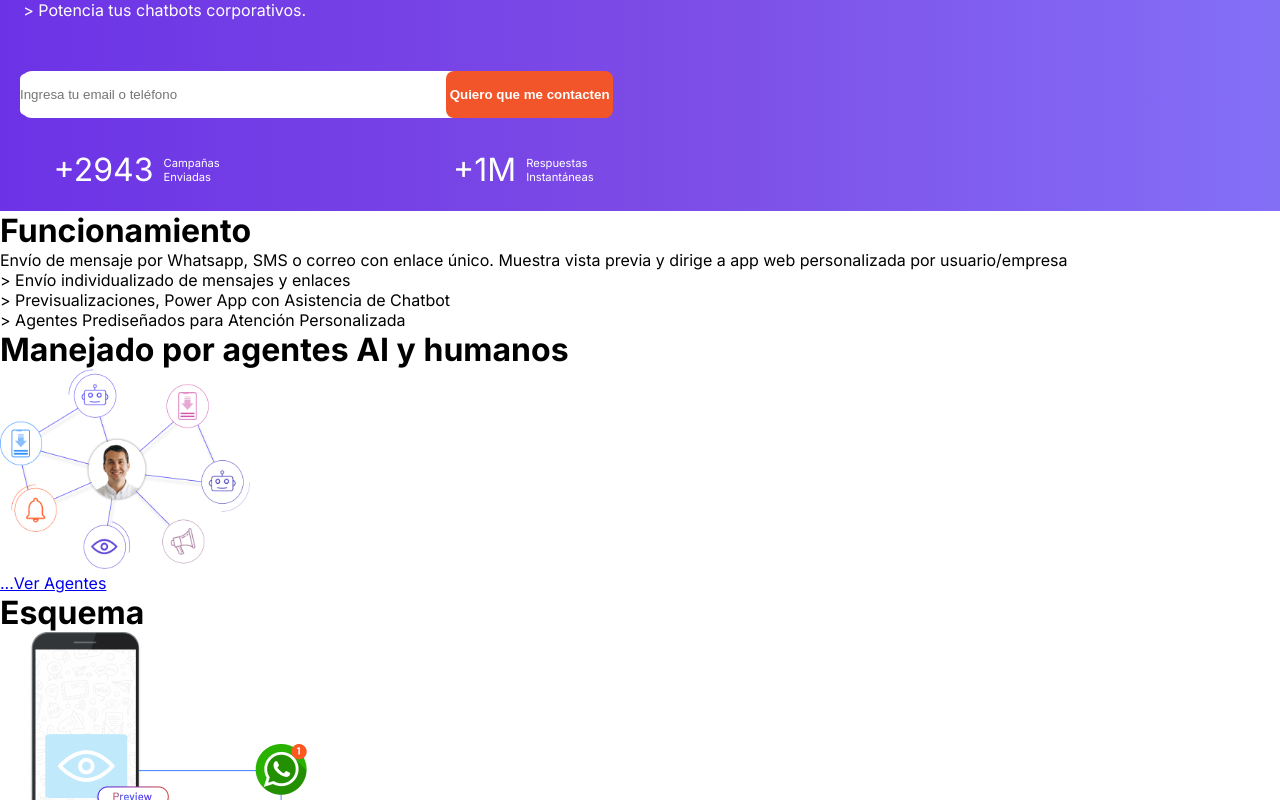
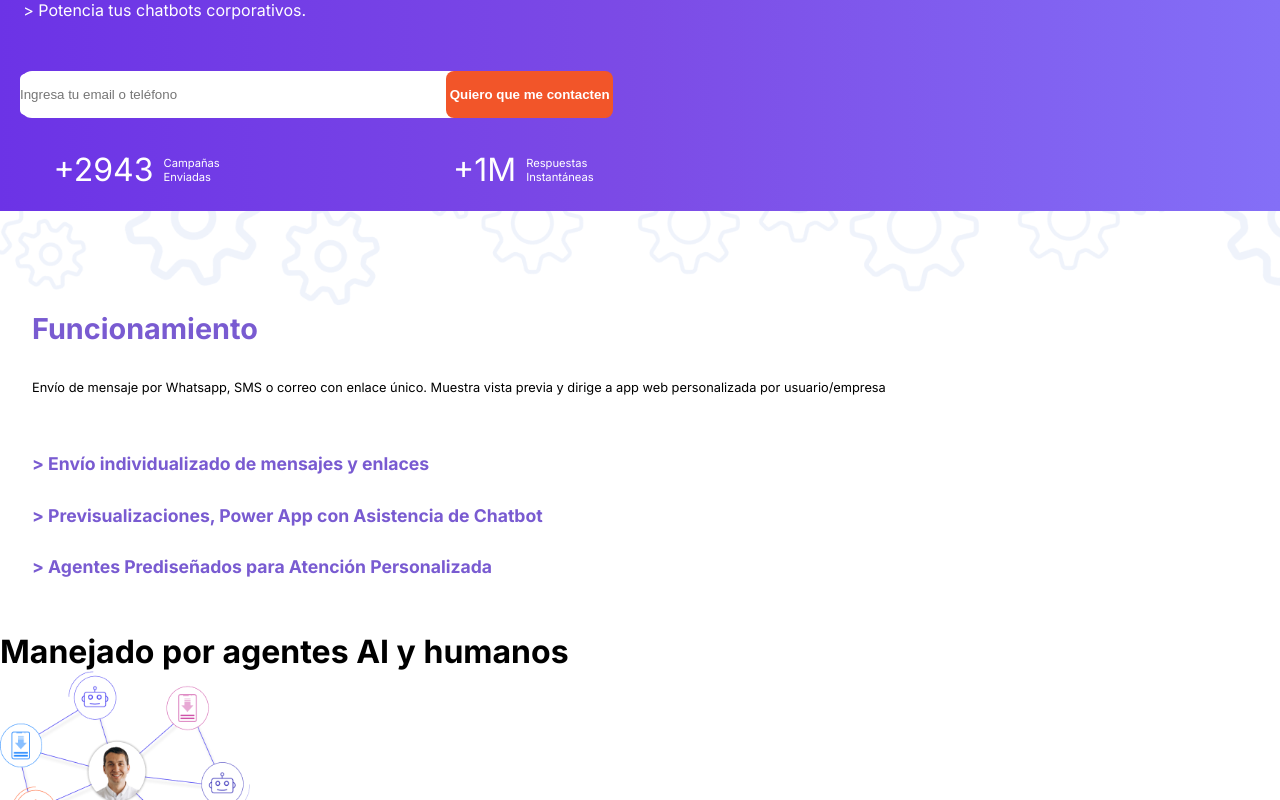
Before and after one commit to RumRage/landing-page, a Next.js app: page /home in a window 1280 px wide. Shown: the part 665-1465 px from the top of the page. Built offline with nearby package versions, Linux system fonts and the light colour scheme.

Commit message:
fixing second_section

```diff
--- a/src/app/work/page.tsx
+++ b/src/app/work/page.tsx
@@ -1,13 +1,16 @@
 import Image from "next/image";
+import Link from "next/link";
 import "../../styles/globals.scss";
-import Link from "next/link";
+//Components
 import Banner from "@/components/Banner";
 
 export default function Work() {
   return (
-    <main className="container">
+    <main>
       <div className="second_section">
         {/* TEXT */}
+        <div className="background_nuts"></div>
+
         <h1 className="title_work">Funcionamiento</h1>
         <p className="subtitle">
           Envío de mensaje por Whatsapp, SMS o correo con enlace único. Muestra
@@ -22,6 +25,7 @@ export default function Work() {
             <li>&gt; Agentes Prediseñados para Atención Personalizada</li>
           </ol>
         </div>
+
         {/* IMAGE */}
         <div className="image_container">
           <h1 className="title_image">Manejado por agentes AI y humanos</h1>
--- a/src/styles/globals.scss
+++ b/src/styles/globals.scss
@@ -34,6 +34,7 @@ body {
     color: $secondary_color;
     flex: 1;
   }
+}
 
 .text {
   flex: 1;
@@ -62,24 +63,37 @@ body {
     }
   }
 }
+.second_section {
+  width: 100%;
+  height: 100vh;
 
-  /*
-  .second_section {
+  .background_nuts {
     background-image: url("../../public/assets/background.png");
     background-position: top;
-    background-size: fill;
+    background-size: cover;
     background-repeat: no-repeat;
     height: 100px;
-    padding: 20px;
+    transform: scaleY(-1);
+  }
+  .title_work {
+    @include text_styling($text_lg, 10px, $accent_color);
+    margin: 0 0 2rem 2rem;
+  }
 
-    .title_work {
-      @include text_styling($text_xl, 10px, $accent_color);
-      margin: 2rem 0;
+  .subtitle {
+    @include text_styling($text_xxs, 15px, $secondary_color);
+    margin: 0 0 2rem 2rem;
+    font-weight: normal;
+    max-width: 90%;
+    line-height: 1.6;
   }
+
   .list {
     @include text_styling($text_sm, 20px, $accent_color);
     padding-top: 1rem;
     font-weight: bold;
+    margin: 0 0 2rem 2rem;
+    line-height: 2;
     ol {
       list-style-type: none;
 
@@ -88,6 +102,14 @@ body {
       }
     }
   }
+}
+
+/*
+  .second_section {
+
+
+
+
 
     .image_container {
       position: relative;
@@ -146,4 +168,3 @@ body {
     }
   }
     */
-}
--- a/src/styles/theme.scss
+++ b/src/styles/theme.scss
@@ -5,6 +5,7 @@ $secondary_color: #000000;
 $accent_color: #795bd1;
 $search_color: #f25529;
 
+$text_xxs: 0.8rem;
 $text_xs: 1rem;
 $text_sm: 1.1rem;
 $text_md: 1.4rem;
```
Lines whose indentation alone changed are shown as unchanged.
